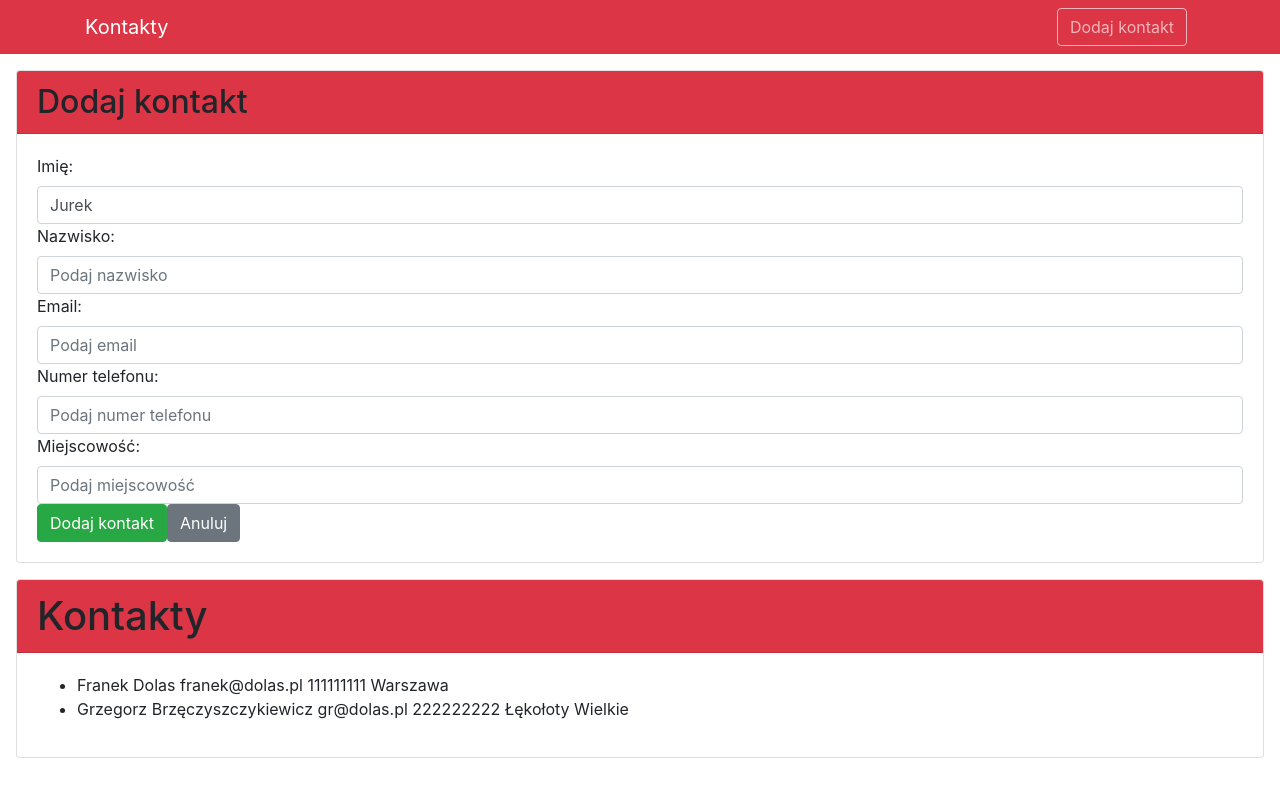
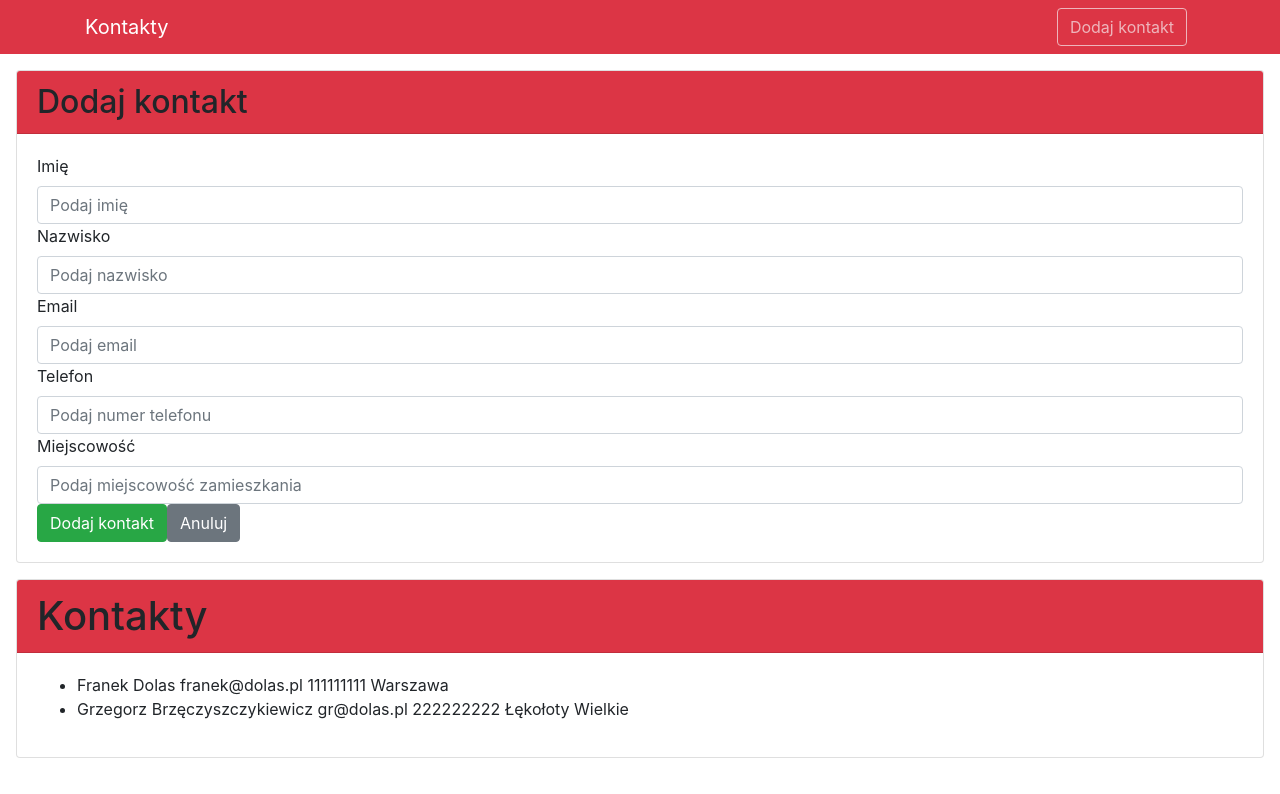
Before and after one commit to jurek2006/react-contacts-exercise_redux, a React (Create React App) app: page / in a window 1280 px wide. Both pictures are taken after a click on the button "Dodaj kontakt". Shown: the top 794 px of the page. Built offline with nearby package versions, Linux system fonts and the light colour scheme; the HTML template or start-up script is replaced by a standard one.

Commit message:
Refaktor pól formularza

```diff
--- a/src/components/AddContact.js
+++ b/src/components/AddContact.js
@@ -1,12 +1,13 @@
 import React, { Component } from "react";
 import { Consumer } from "../context";
+import { FormGroup } from "./FormGroup";
 
 export class AddContact extends Component {
     constructor(props) {
         super(props);
 
         this.state = {
-            firstName: "Jurek",
+            firstName: "",
             lastName: "",
             email: "",
             phone: "",
@@ -27,6 +28,7 @@ export class AddContact extends Component {
         this.setState({ [e.target.name]: e.target.value });
     }
     render() {
+        const { firstName, lastName, email, phone, city } = this.state;
         return (
             <Consumer>
                 {value => {
@@ -44,82 +46,53 @@ export class AddContact extends Component {
                                             dispatch
                                         )}
                                     >
-                                        {/* ZREFAKTORYZOWAĆ POLA FORMULARZA */}
-                                        <div className="formGroup">
-                                            <label htmlFor="firstName">
-                                                Imię:
-                                            </label>
-                                            <input
-                                                type="text"
+                                        <FormGroup
+                                            label="Imię"
                                             name="firstName"
-                                                className="form-control"
                                             placeholder="Podaj imię"
-                                                value={this.state.firstName}
+                                            value={firstName}
                                             onChange={this.handleFieldValueChange.bind(
                                                 this
                                             )}
                                         />
-                                        </div>
-                                        <div className="formGroup">
-                                            <label htmlFor="lastName">
-                                                Nazwisko:
-                                            </label>
-                                            <input
-                                                type="text"
+                                        <FormGroup
+                                            label="Nazwisko"
                                             name="lastName"
-                                                className="form-control"
                                             placeholder="Podaj nazwisko"
-                                                value={this.state.lastName}
+                                            value={lastName}
                                             onChange={this.handleFieldValueChange.bind(
                                                 this
                                             )}
                                         />
-                                        </div>
-                                        <div className="formGroup">
-                                            <label htmlFor="email">
-                                                Email:
-                                            </label>
-                                            <input
+                                        <FormGroup
+                                            label="Email"
+                                            name="email"
                                             type="email"
-                                                name="email"
-                                                className="form-control"
                                             placeholder="Podaj email"
-                                                value={this.state.email}
+                                            value={email}
                                             onChange={this.handleFieldValueChange.bind(
                                                 this
                                             )}
                                         />
-                                        </div>
-                                        <div className="formGroup">
-                                            <label htmlFor="phone">
-                                                Numer telefonu:
-                                            </label>
-                                            <input
+                                        <FormGroup
+                                            label="Telefon"
+                                            name="phone"
                                             type="tel"
-                                                name="phone"
-                                                className="form-control"
                                             placeholder="Podaj numer telefonu"
-                                                value={this.state.phone}
+                                            value={phone}
                                             onChange={this.handleFieldValueChange.bind(
                                                 this
                                             )}
                                         />
-                                        </div>
-                                        <div className="formGroup">
-                                            <label htmlFor="city">
-                                                Miejscowość:
-                                            </label>
-                                            <input
-                                                type="text"
+                                        <FormGroup
+                                            label="Miejscowość"
                                             name="city"
-                                                className="form-control"
-                                                placeholder="Podaj miejscowość"
-                                                value={this.state.city}
+                                            placeholder="Podaj miejscowość zamieszkania"
+                                            value={city}
                                             onChange={this.handleFieldValueChange.bind(
                                                 this
                                             )}
                                         />
-                                        </div>
                                         <input
                                             type="submit"
                                             value="Dodaj kontakt"
--- /dev/null
+++ b/src/components/FormGroup.js
@@ -0,0 +1,34 @@
+import React, { Component } from "react";
+import PropTypes from "prop-types";
+
+export class FormGroup extends Component {
+    render() {
+        return (
+            <div className="formGroup">
+                <label htmlFor={this.props.name}>{this.props.label}</label>
+                <input
+                    className="form-control"
+                    name={this.props.name}
+                    type={this.props.type}
+                    placeholder={this.props.placeholder}
+                    value={this.props.value}
+                    onChange={this.props.onChange}
+                />
+            </div>
+        );
+    }
+}
+
+FormGroup.defaultProps = {
+    type: "text"
+};
+
+FormGroup.propTypes = {
+    name: PropTypes.string.isRequired,
+    type: PropTypes.string.isRequired,
+    placeholder: PropTypes.string.isRequired,
+    value: PropTypes.string.isRequired,
+    onChange: PropTypes.func.isRequired
+};
+
+export default FormGroup;
```
Lines whose indentation alone changed are shown as unchanged.
